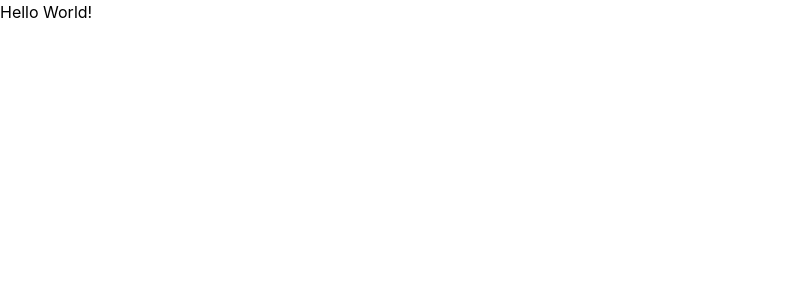
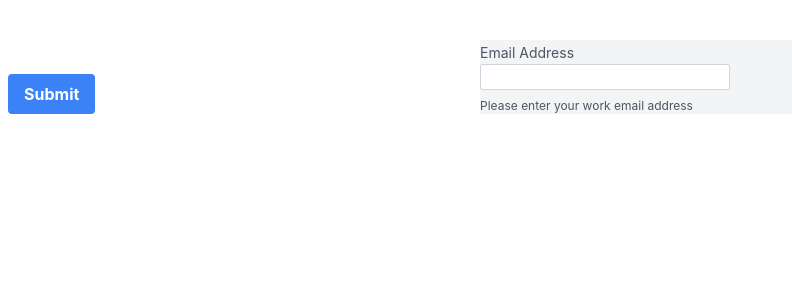
Before and after one commit to Rekal87/movie_db, a React (Create React App) app: page / in a window 1280 px wide. Shown: the top 300 px of the page, without its empty margins (0-792 px from the left). Built offline with nearby package versions, Linux system fonts and the light colour scheme.

Commit message:
second commit, trying out TailwindCSS

```diff
--- a/package.json
+++ b/package.json
@@ -9,7 +9,6 @@
     "react": "^17.0.2",
     "react-dom": "^17.0.2",
     "react-scripts": "5.0.0",
-    "tailwindcss": "^3.0.17",
     "web-vitals": "^2.1.4"
   },
   "scripts": {
@@ -36,5 +35,10 @@
       "last 1 firefox version",
       "last 1 safari version"
     ]
+  },
+  "devDependencies": {
+    "autoprefixer": "^10.4.2",
+    "postcss": "^8.4.5",
+    "tailwindcss": "^3.0.17"
   }
 }
--- a/public/index.html
+++ b/public/index.html
@@ -3,8 +3,9 @@
   <head>
     <meta charset="utf-8" />
     <title>React App | Movie Db</title>
+    <link rel="stylesheet" href="styles.css" />
   </head>
-  <body>
+  <body className="bg-blue-700">
     <noscript>You need to enable JavaScript to run this app.</noscript>
     <div id="root"></div>
     <!--
--- a/src/App.js
+++ b/src/App.js
@@ -1,9 +1,27 @@
 import React from "react";
+import Button from "./components/Button";
 
 function App() {
   return (
     <div>
-      <h1>Hello World!</h1>
+      <div className="container mx-auto px-2">
+        <div className="w-80 bg-gray-100 mx-auto top-10 relative">
+          <label className="text-sm text-gray-600 false" for="email">
+            Email Address
+          </label>
+          <div>
+            <input
+              type="email"
+              name="email"
+              className="border border-gray-300 rounded-sm outline-none transition-colors duration-150 ease-in-out focus:border-blue-400"
+            />
+            <span className="mt-2 flex text-gray-600 text-xs">
+              Please enter your work email address
+            </span>
+          </div>
+        </div>
+        <Button />
+      </div>
     </div>
   );
 }
--- /dev/null
+++ b/src/components/Button.jsx
@@ -0,0 +1,11 @@
+import React from "react";
+
+function Button() {
+  return (
+    <button className="bg-blue-500 hover:bg-blue-400 text-white font-bold py-2 px-4 rounded">
+      Submit
+    </button>
+  );
+}
+
+export default Button;
--- a/src/index.css
+++ b/src/index.css
@@ -2,14 +2,7 @@
 @tailwind components;
 @tailwind utilities;
 
-body {
-  margin: 0;
-  font-family: -apple-system, BlinkMacSystemFont, 'Segoe UI', 'Roboto', 'Oxygen',
-    'Ubuntu', 'Cantarell', 'Fira Sans', 'Droid Sans', 'Helvetica Neue',
-    sans-serif;
-  -webkit-font-smoothing: antialiased;
-  -moz-osx-font-smoothing: grayscale;
-}
+
 
 code {
   font-family: source-code-pro, Menlo, Monaco, Consolas, 'Courier New',
```
Also changed, not shown: 1 other file (tests, documents, lock files or other folders).
